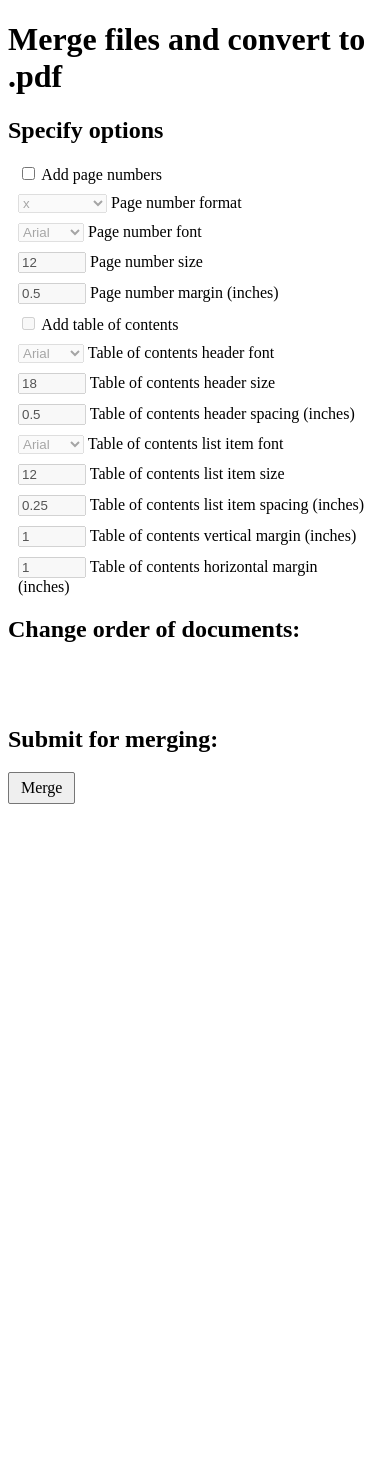
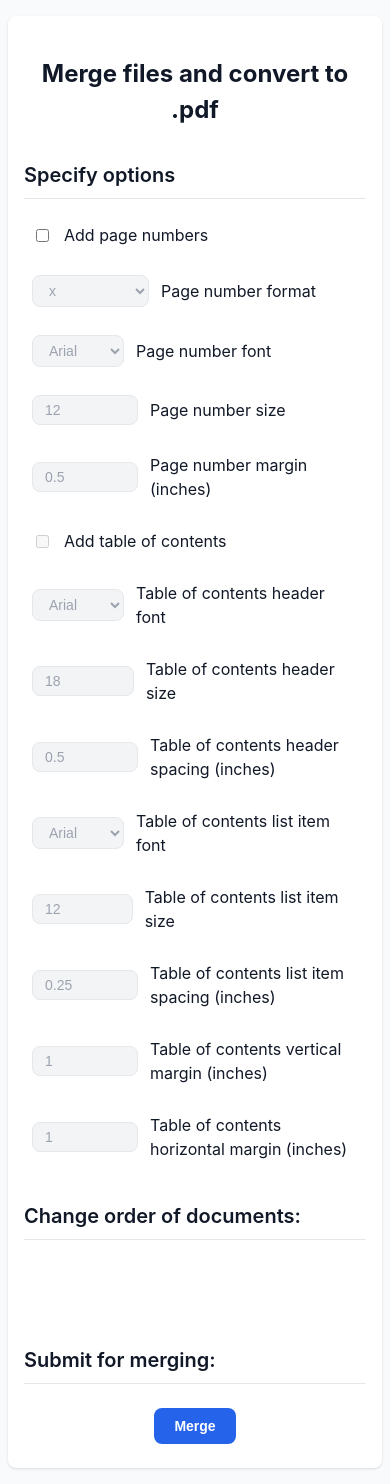
Before and after one commit to rbrutherford3/PDF-Publisher, a Flask app: template templates/arrange.html in a window 390 px wide. Before the commit the page ends 804 px from the top, so only its background shows below. Run offline with Flask 3, Linux system fonts and the light colour scheme; the template is opened without the code that fills it, so the values that code supplies are empty.

Commit message:
Upgraded css and added mobile viewports (used AI)

```diff
--- a/static/style.css
+++ b/static/style.css
@@ -1,34 +1,258 @@
-.arrow {
-    /* Taken from https://stackoverflow.com/a/22672444/3130769 */
-    background-color: transparent;
-    background-repeat: no-repeat;
-    border: none;
-    cursor: pointer;
-    overflow: hidden;
-    outline: none;
+:root {
+    --primary: #2563eb;
+    --primary-hover: #1d4ed8;
+    --bg: #f9fafb;
+    --surface: #ffffff;
+    --text: #111827;
+    --text-muted: #6b7280;
+    --border: #e5e7eb;
+    --radius: 8px;
+    --shadow: 0 1px 3px 0 rgb(0 0 0 / 0.1), 0 1px 2px -1px rgb(0 0 0 / 0.1);
 }
 
-input[type=number] {
-    width: 60px;
+body {
+    font-family: 'Inter', -apple-system, BlinkMacSystemFont, "Segoe UI", Roboto, sans-serif;
+    background-color: var(--bg);
+    color: var(--text);
+    line-height: 1.5;
+    margin: 0;
+    padding: 2rem 1rem;
 }
 
-.option {
-    display: block;
-    margin: 10px;
+.container {
+    max-width: 800px;
+    margin: 0 auto;
+    background: var(--surface);
+    padding: 2rem;
+    border-radius: var(--radius);
+    box-shadow: var(--shadow);
 }
 
-.toc:disabled {
-    background-color: black;
+h1 {
+    font-size: 1.875rem;
+    font-weight: 700;
+    margin-bottom: 1.5rem;
+    color: var(--text);
+    text-align: center;
+}
+
+h2 {
+    font-size: 1.25rem;
+    font-weight: 600;
+    margin-top: 2rem;
+    margin-bottom: 1rem;
+    border-bottom: 1px solid var(--border);
+    padding-bottom: 0.5rem;
+}
+
+h3 {
+    font-size: 1.1rem;
+    font-weight: 600;
+    margin-bottom: 1rem;
+}
+
+/* Forms & Inputs */
+.option {
+    display: flex;
+    align-items: center;
+    gap: 0.75rem;
+    margin-bottom: 0.75rem;
+    padding: 0.5rem;
+    border-radius: var(--radius);
+    transition: background 0.2s;
+}
+
+input {
+    background-color: white;
+}
+
+.option:hover {
+    background: var(--bg);
+}
+
+input[type="number"], select {
+    padding: 0.375rem 0.75rem;
+    border: 1px solid var(--border);
+    border-radius: var(--radius);
+    font-size: 0.875rem;
+    background-color: white;
+    color: var(--text);
+}
+
+input:disabled, select:disabled {
+    background-color: #f3f4f6;
+    color: #9ca3af;
+    cursor: not-allowed;
+    border-color: #e5e7eb;
+    opacity: 1; /* Explicitly override browser default opacity for disabled selects */
+}
+
+input[type="number"] {
+    width: 80px;
+}
+
+/* Buttons */
+.upload-button, .choose-files-button {
+    display: inline-flex;
+    align-items: center;
+    justify-content: center;
+    padding: 0.625rem 1.25rem;
+    font-weight: 600;
+    font-size: 0.875rem;
+    border-radius: var(--radius);
+    cursor: pointer;
+    transition: all 0.2s;
+    border: none;
+    background: var(--primary);
     color: white;
 }
 
-.upload-button {
-    display: inline-block;
-    padding: 0.35rem 0.75rem;
-    border: 1px solid #767676;
-    border-radius: 2px;
-    background: #efefef;
-    color: #000;
+.upload-button:hover, .choose-files-button:hover {
+    background: var(--primary-hover);
+}
+
+.upload-button:disabled {
+    background: var(--text-muted);
+    cursor: not-allowed;
+}
+
+/* Arrange List */
+#pdforder, #file-list {
+    list-style: none;
+    padding: 0;
+    margin: 1.5rem 0;
+}
+
+#pdforder li, #file-list li {
+    background: var(--surface);
+    border: 1px solid var(--border);
+    margin-bottom: 0.5rem;
+    padding: 0.75rem 1rem;
+    border-radius: var(--radius);
+    display: flex;
+    align-items: center;
+    gap: 1rem;
+    transition: transform 0.1s, box-shadow 0.1s;
+}
+
+#pdforder li:hover {
+    box-shadow: var(--shadow);
+}
+
+#pdforder li input[type="text"] {
+    flex-grow: 1;
+    border: 1px solid var(--border);
+    padding: 0.25rem 0.5rem;
+    border-radius: 4px;
+    background-color: white;
+    color: var(--text);
+}
+
+#pdforder li input[type="text"]:focus {
+    border-color: var(--primary);
+    outline: none;
+    box-shadow: 0 0 0 2px rgba(37, 99, 235, 0.1);
+}
+
+#pdforder li input[type="text"].toc:disabled {
+    border: none;
+    background: #fef3c7;
+    color: #92400e;
+    font-weight: 600;
+    cursor: default;
+}
+
+.arrow {
+    background: var(--bg);
+    border: 1px solid var(--border);
+    border-radius: 4px;
+    padding: 2px 8px;
     cursor: pointer;
-    font: inherit;
+    font-size: 1.2rem;
+    line-height: 1;
+    color: var(--text-muted);
+    font-family: Arial, sans-serif; /* Use standard font for arrows */
 }
+
+.arrow:hover {
+    background: var(--border);
+    color: var(--text);
+}
+
+/* TOC item special styling */
+.toc:disabled {
+    background: #fef3c7;
+    color: #92400e;
+    font-weight: 600;
+}
+
+/* Errors */
+.error-message {
+    background: #fef2f2;
+    color: #991b1b;
+    padding: 1rem;
+    border-radius: var(--radius);
+    margin-bottom: 1.5rem;
+    border: 1px solid #fee2e2;
+}
+
+/* File list specifics */
+#file-list li {
+    justify-content: space-between;
+}
+
+.delete-btn {
+    background: #fee2e2;
+    color: #991b1b;
+    border: none;
+    padding: 0.25rem 0.75rem;
+    border-radius: 4px;
+    cursor: pointer;
+    font-size: 0.75rem;
+    font-weight: 600;
+}
+
+.delete-btn:hover {
+    background: #fecaca;
+}
+
+#file-input {
+    position: absolute;
+    width: 1px;
+    height: 1px;
+    padding: 0;
+    margin: -1px;
+    overflow: hidden;
+    clip: rect(0, 0, 0, 0);
+    white-space: nowrap;
+    border: 0;
+}
+
+#file-input {
+    display: none;
+}
+
+/* Mobile Optimizations */
+@media (max-width: 600px) {
+    body {
+        padding: 1rem 0.5rem; /* Less padding around the edges */
+    }
+
+    .container {
+        padding: 1.5rem 1rem; /* More room for content inside the card */
+    }
+
+    h1 {
+        font-size: 1.5rem; /* Smaller heading for small screens */
+    }
+
+    #pdforder li {
+        flex-wrap: wrap; /* Allows arrows and text to stack if screen is tiny */
+        gap: 0.5rem;
+    }
+
+    #pdforder li input[type="text"] {
+        width: 100%; /* Text input takes full width on very small screens */
+        order: 3;    /* Moves text input below the arrows */
+    }
+}
--- a/templates/arrange.html
+++ b/templates/arrange.html
@@ -2,6 +2,7 @@
 <html>
 <head>
 	<title>Arrange titles</title>
+	<meta name="viewport" content="width=device-width, initial-scale=1.0">
 	<link rel="icon" href="{{ url_for('favicon') }}" sizes="any">
 	<link rel="apple-touch-icon" sizes="180x180" href="{{ url_for('static', filename='favicon/apple-touch-icon.png') }}">
 	<link rel="icon" type="image/png" sizes="32x32" href="{{ url_for('static', filename='favicon/favicon-32x32.png') }}">
@@ -11,10 +12,11 @@
 	<link rel="stylesheet" href="{{ url_for('static', filename='style.css') }}">
 </head>
 <body>
-	<form action="{{ url_for('compile') }}" method="post" onsubmit="return checkPageNumberStart();">
-		<h1>Merge files and convert to .pdf</h1>
-		<h2>Specify options</h2>
-		<div class="option">
+	<div class="container">
+		<form action="{{ url_for('compile') }}" method="post" onsubmit="return checkPageNumberStart();">
+			<h1>Merge files and convert to .pdf</h1>
+			<h2>Specify options</h2>
+			<div class="option">
 			<input type="checkbox" id="pagenumbers" name="pagenumbers" onClick="pageNumberControls(); togglePageNumbers();" />
 			<label for="pagenumbers">Add page numbers</label>
 		</div>
@@ -91,8 +93,8 @@
 		<ol id="pdforder">
 			{%for i in range(0, pdfslen)%}
     		<li class="dropzone" id="{{ i }}" data-filename="{{ pdfs[i] + '.pdf' }}" draggable="true">
-				<input class="arrow" id="up{{ i }}" type="button" value="&#129061;" onClick=up(this.parentElement) {% if i == 0 %}style="visibility: hidden;"{% endif %}/>
-				<input class="arrow" id="down{{ i }}" type="button" value="&#129063;" onClick=down(this.parentElement) {% if i == pdfslen - 1 %}style="visibility: hidden;"{% endif %}/>
+				<input class="arrow" id="up{{ i }}" type="button" value="&#9650;" onClick=up(this.parentElement) {% if i == 0 %}style="visibility: hidden;"{% endif %}/>
+				<input class="arrow" id="down{{ i }}" type="button" value="&#9660;" onClick=down(this.parentElement) {% if i == pdfslen - 1 %}style="visibility: hidden;"{% endif %}/>
 				<input type="text" id="title{{ i }}" value="{{ pdfs[i] }}" />
 				<input type="radio" name="numberingstart" id="numberingstart{{i}}" value="{{ pdfs[i] + '.pdf' }}" style="visibility: hidden;">
 				<label id="numberingstartlabel{{i}}" for="numberingstart{{i}}" style="visibility: hidden;">Begin page numbering here</label>
@@ -101,8 +103,8 @@
 		</ol>
 		<ol id="toclist" style="visibility: hidden;">
 			<li class="dropzone" id="toclistitem" data-filename="### TABLE OF CONTENTS ###" draggable="true">
-				<input class="arrow" id="upTOC" type="button" value="&#129061;" onClick=up(this.parentElement) />
-				<input class="arrow" id="downTOC" type="button" value="&#129063;" onClick=down(this.parentElement) />
+				<input class="arrow" id="upTOC" type="button" value="&#9650;" onClick=up(this.parentElement) />
+				<input class="arrow" id="downTOC" type="button" value="&#9660;" onClick=down(this.parentElement) />
 				<input type="text" id="titleTOC" value="TABLE OF CONTENTS" class="toc" disabled/>
 				<input type="radio" id="numberingstartTOC" name="numberingstart" value="### TABLE OF CONTENTS ###" style="visibility: hidden;">
 				<label id="numberingstartlabelTOC" for="numberingstartTOC" style="visibility: hidden;">Begin page numbering here</label>
@@ -112,7 +114,10 @@
 		<input type="hidden" id="finalorder" name="finalorder" />
 		<input type="hidden" id="titles" name="titles" />
 		<h2>Submit for merging:</h2>
-		<input class="upload-button" type="submit" value="Merge" onClick="submitPDF()" />
+		<div style="margin-top: 1.5rem; text-align: center;">
+			<input class="upload-button" type="submit" value="Merge" onClick="submitPDF()" />
+		</div>
 	</form>
+	</div>
 </body>
 </html>
```
Also changed, not shown: templates/upload.html (+10 -37 lines).
